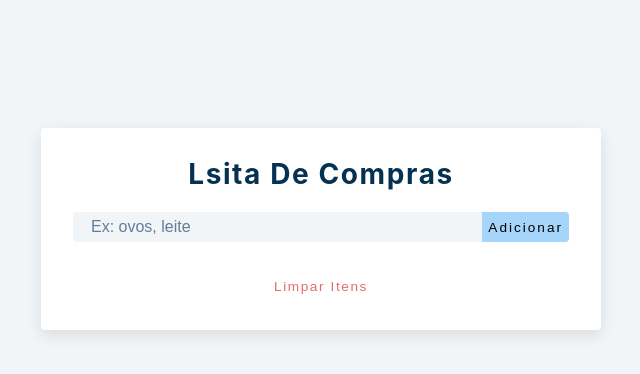
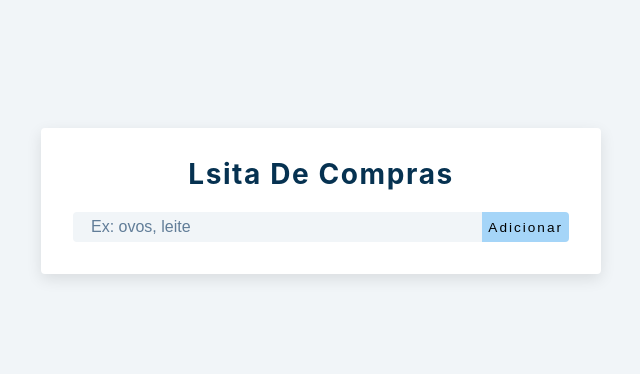
Before and after one commit to FelipeFerreiraSS/grocery-bud, a React (Create React App) app: page / in a window 1280 px wide. Shown: the top 374 px of the page, without its empty margins (319-959 px from the left). Built offline with nearby package versions, Linux system fonts and the light colour scheme.

Commit message:
add item

```diff
--- a/src/App.js
+++ b/src/App.js
@@ -42,10 +42,12 @@
             </button>
           </div>
         </form>
-        <div className="grocery-container">
+        {list.length > 0 && (
+          <div className="grocery-container">
           <List items={list}/>
           <button className="clear-btn">limpar itens</button>
         </div>
+        )}
       </section>
   )
 }
--- a/src/List.js
+++ b/src/List.js
@@ -1,12 +1,14 @@
 import React from 'react'
 import { FaEdit, FaTrash } from 'react-icons/fa'
+
+
 const List = ({items}) => {
   return <div className="grocery-list">
     {items.map((item)=>{
       const {id, title} = item
       return (
         <article key={id} className="grocery-item">
-          <p className="title">{item}</p>
+          <p className="title">{title}</p>
           <div className="btn-container">
             <button type="button" className="edit-btn">
               <FaEdit />
```
